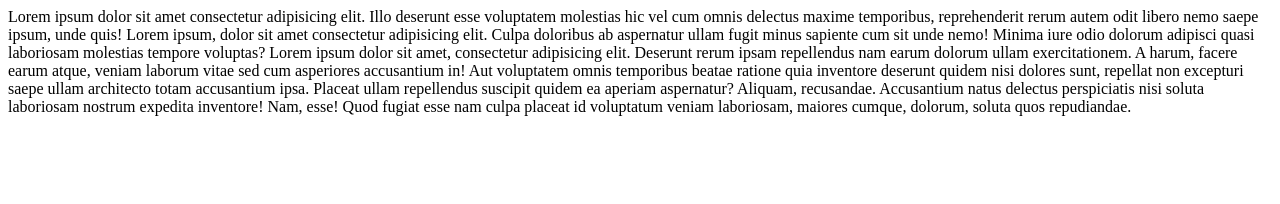
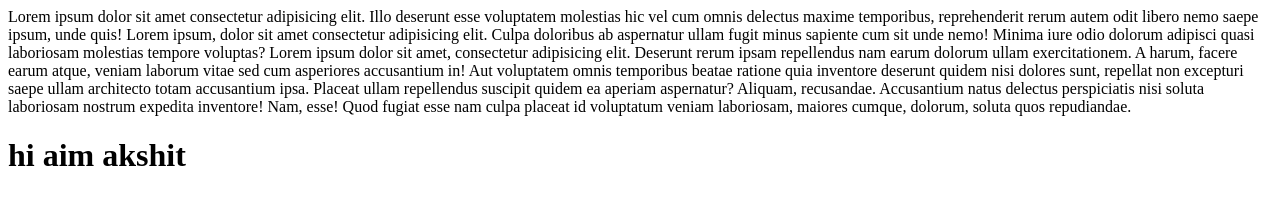
Before and after one commit to mynameaksh/Git-demo, a plain HTML site: page index.html in a window 1280 px wide. Drawn offline with Linux system fonts and the light colour scheme.

Commit message:
made some changes

```diff
--- a/index.html
+++ b/index.html
@@ -16,3 +16,7 @@
   voluptatum veniam laboriosam, maiores cumque, dolorum, soluta quos
   repudiandae.
 </p>
+
+<div>
+  <h1>hi aim akshit</h1>
+</div>
```
